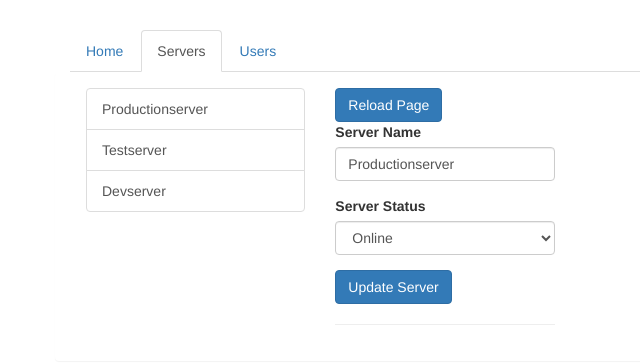
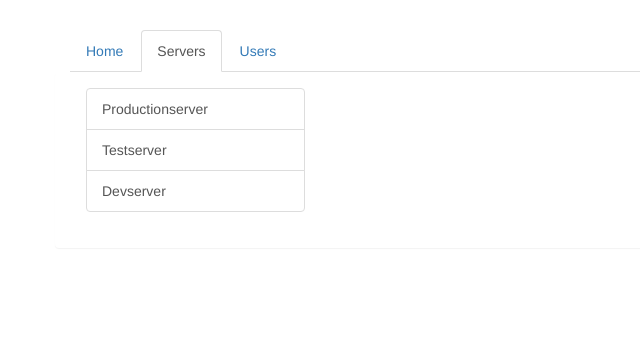
Before and after one commit to SuperPranx/angular-udemy, an Angular app: page /servers in a window 1280 px wide. Shown: the top 364 px of the page, without its empty margins (195-835 px from the left). Built offline with nearby package versions, Linux system fonts and the light colour scheme.

Commit message:
- Add child routes and new router outlets within the Users and Servers components

```diff
--- a/src/app/servers/servers.component.html
+++ b/src/app/servers/servers.component.html
@@ -12,9 +12,6 @@
     </div>
   </div>
   <div class="col-xs-12 col-sm-4">
-    <button class="btn btn-primary" (click)="onReload()">Reload Page</button>
-    <app-edit-server></app-edit-server>
-    <hr>
-<!--    <app-server></app-server>-->
+    <router-outlet></router-outlet>
   </div>
 </div>
--- a/src/app/users/users.component.html
+++ b/src/app/users/users.component.html
@@ -10,6 +10,6 @@
     </div>
   </div>
   <div class="col-xs-12 col-sm-4">
-    <app-user></app-user>
+    <router-outlet></router-outlet>
   </div>
 </div>
```
Also changed, not shown: src/app/app.module.ts (+11 -7 lines).
